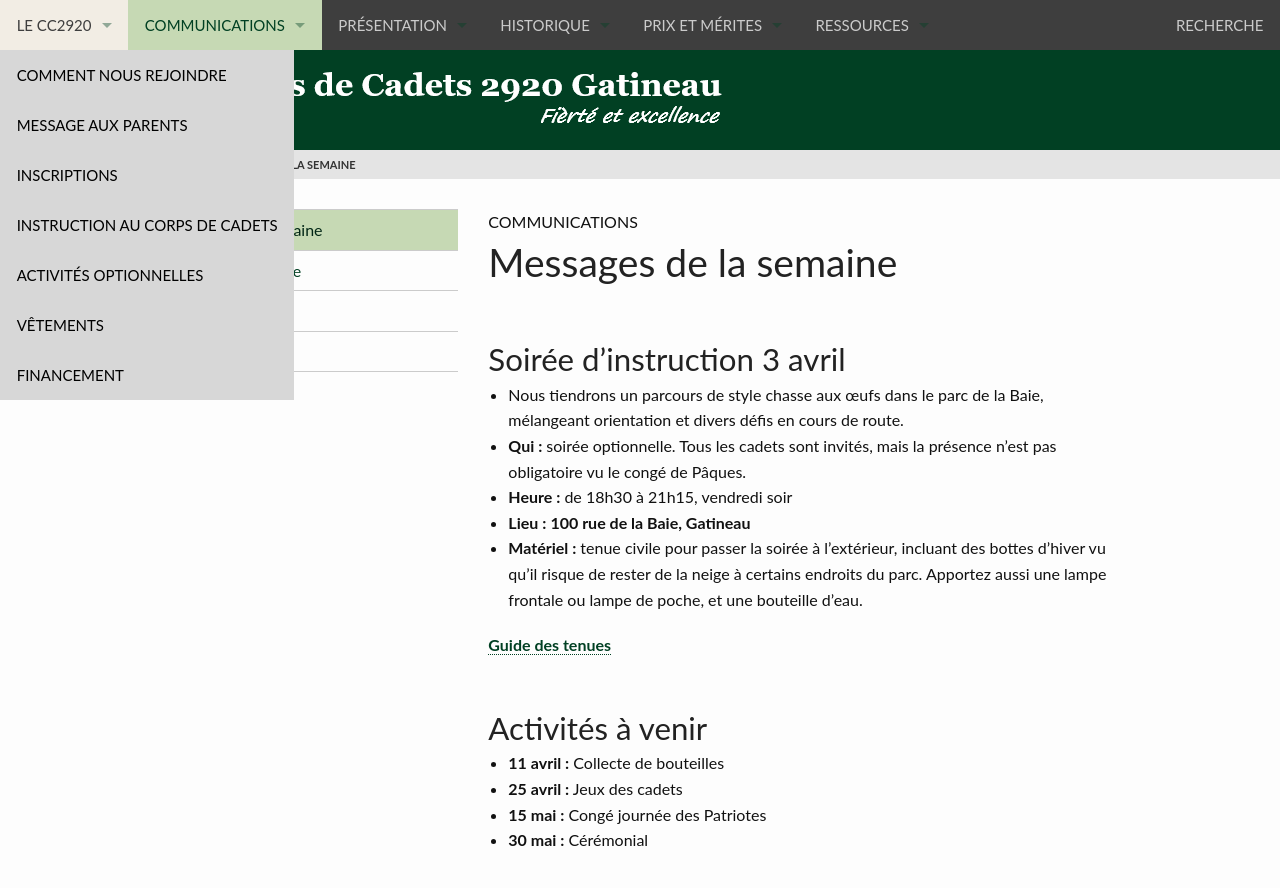
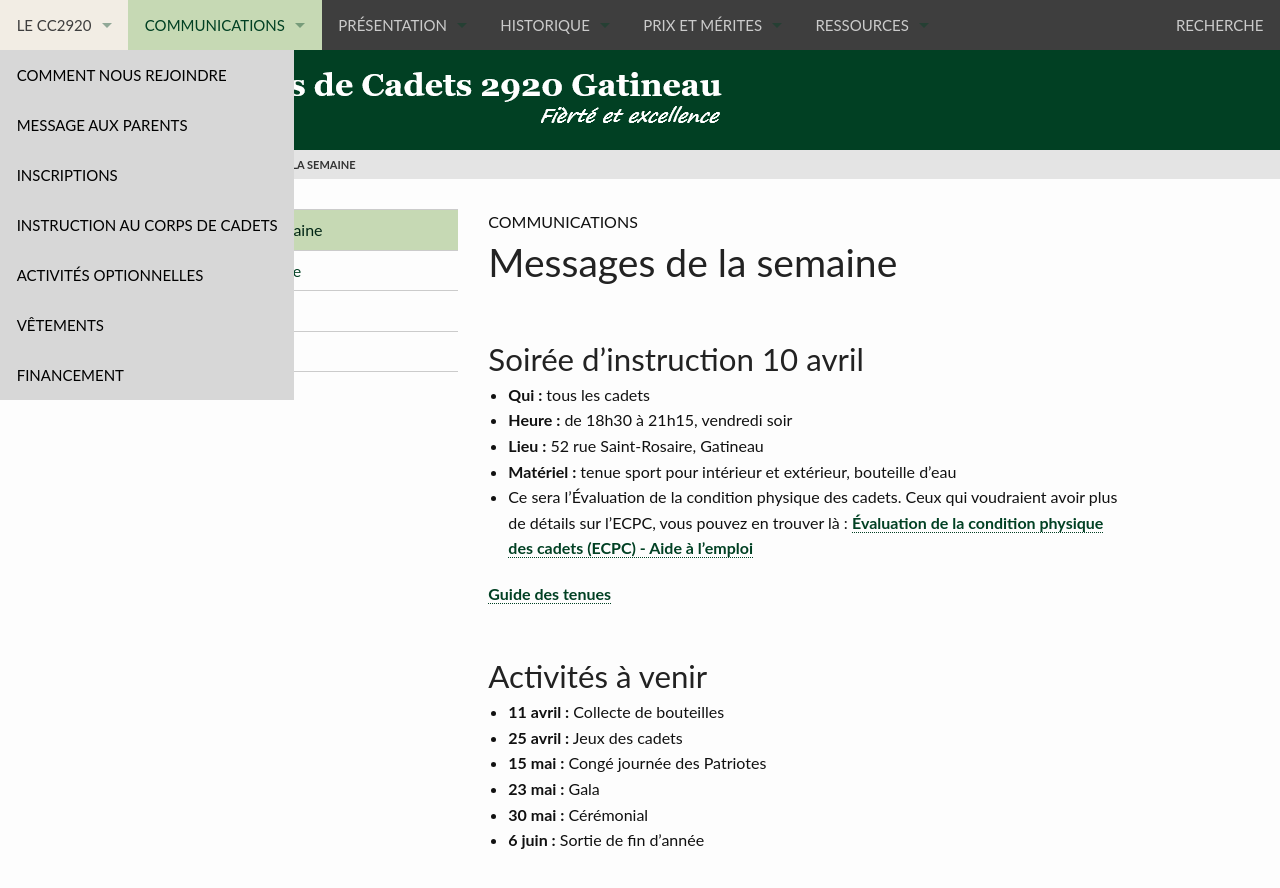
Before and after one commit to CC2920/web, a Jekyll site: the page built from _communications/messages.md, in a window 1280 px wide and 900 px high. Shown: the top 888 px of the window. Built offline with Jekyll 4.4.1, drawn with Linux system fonts in a browser that asks for light colours; some of the changed text lies outside the part shown.

Commit message:
Messages de la semaine - 10 octobre (correction)

```diff
--- a/_communications/messages.md
+++ b/_communications/messages.md
@@ -4,12 +4,12 @@ layout: "messages"
 ---
 
 
-## Soirée d’instruction 3 avril
-- Nous tiendrons un parcours de style chasse aux œufs dans le parc de la Baie, mélangeant orientation et divers défis en cours de route.
-- **Qui :** soirée optionnelle. Tous les cadets sont invités, mais la présence n’est pas obligatoire vu le congé de Pâques.
+## Soirée d’instruction 10 avril
+- **Qui :** tous les cadets
 - **Heure :** de 18h30 à 21h15, vendredi soir
-- **Lieu :** **100 rue de la Baie, Gatineau**
-- **Matériel :** tenue civile pour passer la soirée à l’extérieur, incluant des bottes d’hiver vu qu’il risque de rester de la neige à certains endroits du parc. Apportez aussi une lampe frontale ou lampe de poche, et une bouteille d’eau.
+- **Lieu :** 52 rue Saint-Rosaire, Gatineau
+- **Matériel :** tenue sport pour intérieur et extérieur, bouteille d’eau
+- Ce sera l’Évaluation de la condition physique des cadets. Ceux qui voudraient avoir plus de détails sur l’ECPC, vous pouvez en trouver là : [Évaluation de la condition physique des cadets (ECPC) - Aide à l’emploi](https://www.cc2920.ca/docs/ressources/FR_250625_%C3%89valuation%20de%20la%20condition%20physique%20des%20cadets_Aide%20%C3%A0%20l'emploi.pdf)
 
 [Guide des tenues](https://cc2920.ca/docs/ressources/guide_uniforme.v3.pdf)
 
@@ -18,7 +18,9 @@ layout: "messages"
 - **11 avril :** Collecte de bouteilles
 - **25 avril :** Jeux des cadets
 - **15 mai :** Congé journée des Patriotes
+- **23 mai :** Gala
 - **30 mai :** Cérémonial
+- **6 juin :** Sortie de fin d’année
 
 
 ## Collecte de bouteilles
@@ -48,7 +50,7 @@ layout: "messages"
 
 
 ## Tir
-- **Qui :** Pour le 30 mars et le 6 avril, tout cadet ayant déjà tiré. Pour le 13 avril, toutes les recrues qui n’ont jamais tiré. Puis ouvert à tous.
+- **Qui :** pas de tir le 6 avril. Le 13 avril, il y aura les cours de tir de base pour toutes les recrues qui n’ont jamais tiré. Puis ouvert à tous. Toutes les recrues doivent avoir participé à une séance de tir pour passer leur niveau.
 - **Quand :** les lundis début 18h15, heure de fin selon les cadets présents.
 - **Lieu :** 100 rue de la Baie, Gatineau
 
@@ -62,7 +64,7 @@ layout: "messages"
 
 ## Musique
 - **Qui :** les cadets musiciens
-- **Quand :** les dimanches de 8h45 à 13h.  **Pas de pratique pour Pâques.**
+- **Quand :** les dimanches de 8h45 à 13h.
 - **Lieu :** Centre communautaire St-Jean de Brébeuf au 70 rue Moreau, Gatineau
 - **Informations supplémentaires :** Apportez votre instrument si vous l’avez, bouteille d’eau, collation et partitions. Tenue civile.
 
```
